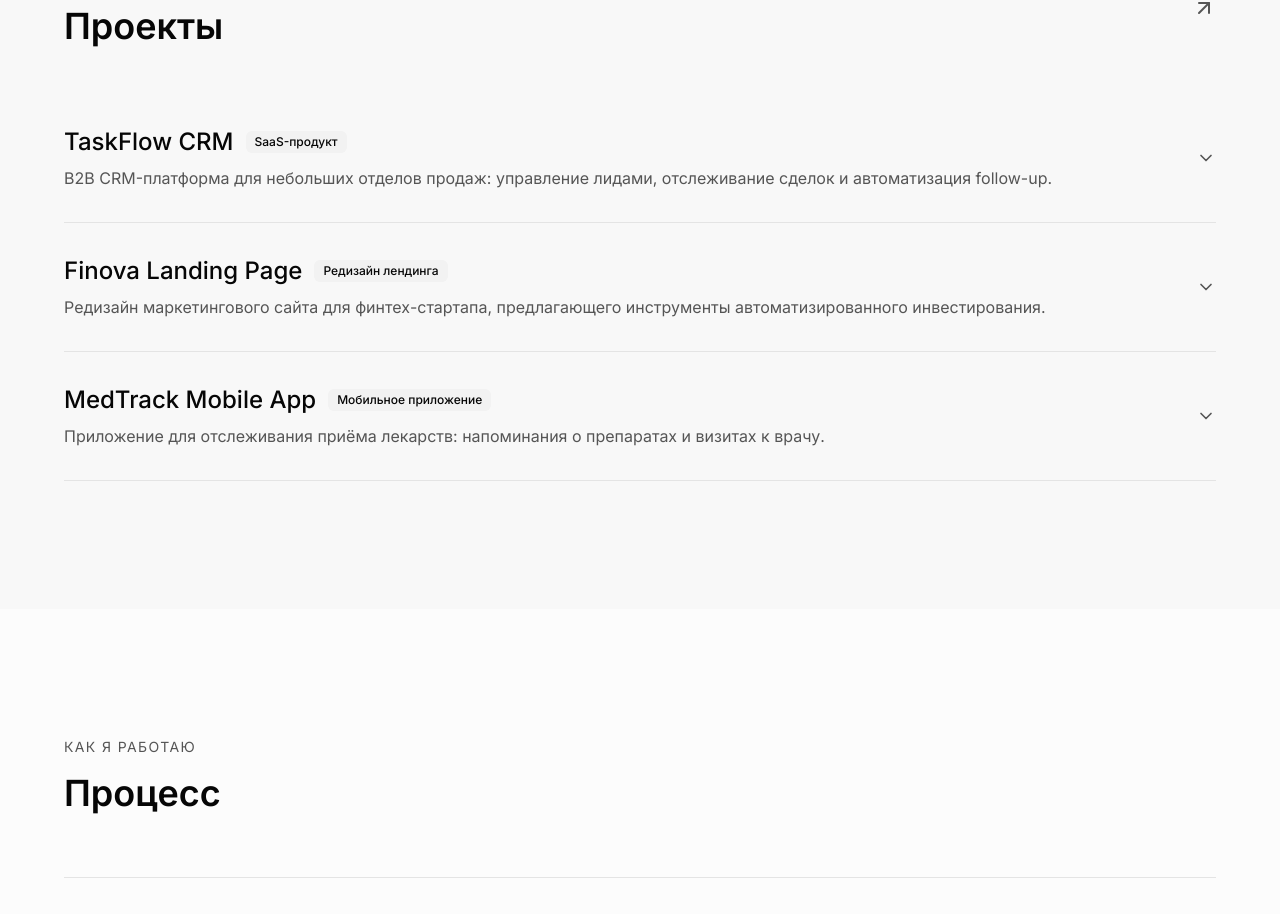
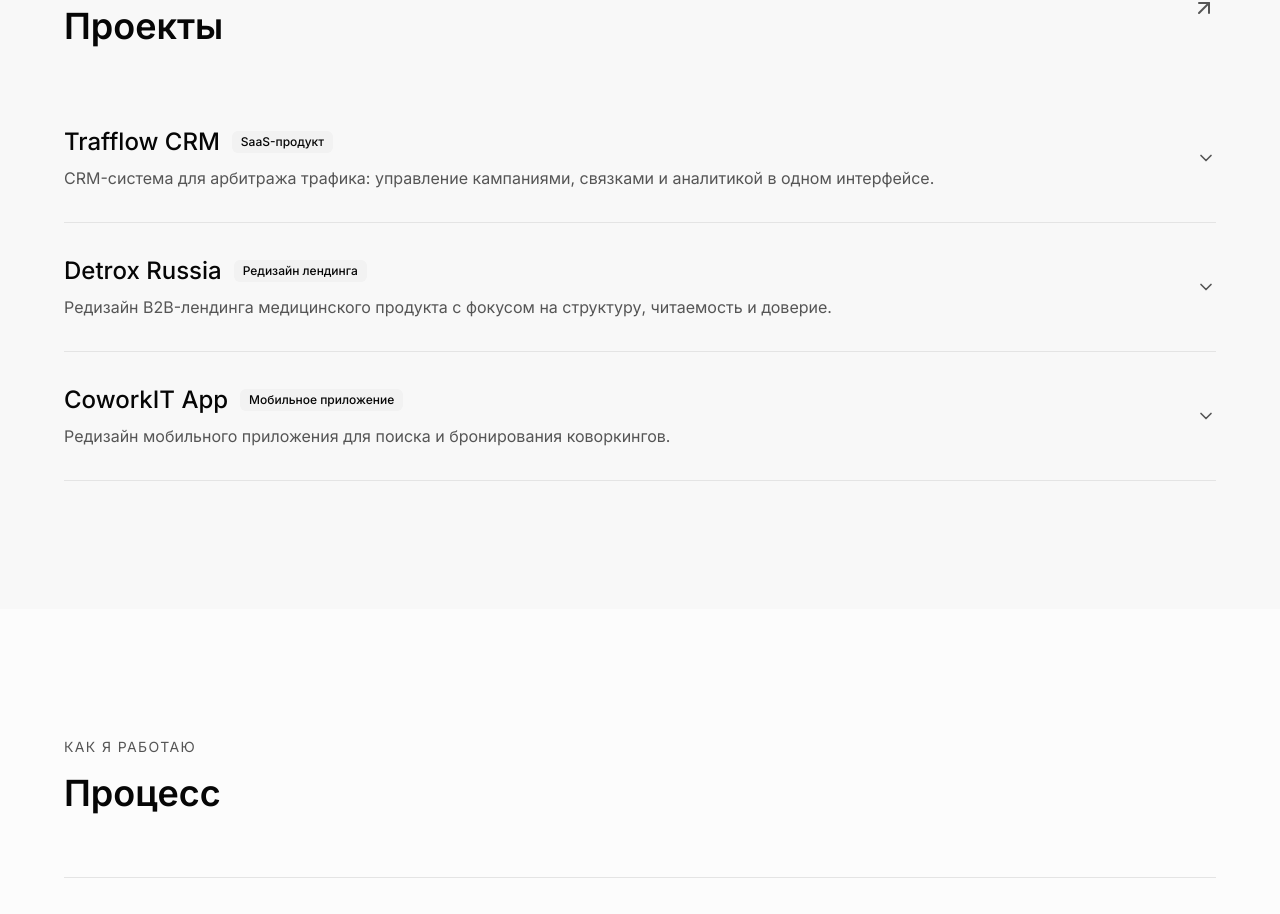
Before and after one commit to timaxutka/mywebsite, a Next.js app: page / in a window 1280 px wide. Shown: the part 1634-2548 px from the top of the page. Built offline with nearby package versions, Linux system fonts and the light colour scheme.

Commit message:
feat: update projects section with new CRM and landing page details
Co-authored-by: Maxim TImofeev <108329896+timaxutka@users.noreply.github.com>

```diff
--- a/components/sections/projects.tsx
+++ b/components/sections/projects.tsx
@@ -21,60 +21,60 @@ interface Project {
 
 const projects: Project[] = [
   {
-    id: 'taskflow',
-    title: 'TaskFlow CRM',
+    id: 'trafflow',
+    title: 'Trafflow CRM',
     category: 'SaaS-продукт',
-    tags: ['UX-исследование', 'UI-дизайн', 'Дизайн-система'],
-    description: 'B2B CRM-платформа для небольших отделов продаж: управление лидами, отслеживание сделок и автоматизация follow-up.',
-    problem: 'Существующая CRM была сложной и перегруженной для небольших команд. Пользователи теряли сделки из-за запутанной навигации и отсутствия наглядного статуса.',
-    task: 'Переработать ключевой опыт работы со сделками: сократить время на действия и улучшить видимость воронки продаж.',
+    tags: ['UX-проектирование', 'UI-дизайн', 'MVP', 'Дизайн-система'],
+    description: 'CRM-система для арбитража трафика: управление кампаниями, связками и аналитикой в одном интерфейсе.',
+    problem: 'Существующие CRM в нише перегружены и требуют долгого обучения. На этапе MVP отсутствовала чёткая структура продукта и логика пользовательских сценариев. Интерфейс рисковал стать сложным и замедлять работу с данными. Это снижало эффективность и увеличивало количество ошибок.',
+    task: 'Спроектировать MVP CRM с нуля: определить ключевые сценарии, упростить работу с данными и создать масштабируемую структуру интерфейса. Снизить порог входа и ускорить выполнение основных действий. Подготовить дизайн к быстрой передаче в разработку.',
     process: [
-      'Провёл 8 интервью с менеджерами по продажам',
-      'Составил карту существующих сценариев и выявил точки трения',
-      'Создал low-fidelity вайрфреймы ключевых экранов',
-      'Разработал консистентную дизайн-систему с переиспользуемыми компонентами',
-      'Итеративно дорабатывал high-fidelity UI на основе обратной связи'
+      'Проанализировал CRM-решения в нише арбитража',
+      'Определил ключевые user flow (кампании, связки, аналитика)',
+      'Спроектировал архитектуру экранов и wireframes',
+      'Разработал UI с фокусом на читаемость данных',
+      'Собрал базовую дизайн-систему и подготовил handoff'
     ],
-    solution: 'Внедрил канбан-представление воронки с карточками быстрых действий, упростил создание сделки с 6 до 3 шагов, добавил контекстные уведомления об обновлениях.',
-    outcome: 'По результатам опросов — создание сделки ускорилось на 40%. Оценка удовлетворённости выросла с 3.2 до 4.5 из 5.',
-    image: '/images/saas.png'
+    solution: 'Переработал структуру интерфейса, разделив сложные сценарии на логические блоки. Вынес ключевые действия в явные точки взаимодействия и упростил работу с данными. Сделал акцент на читаемости метрик и скорости навигации. Интерфейс спроектирован с учётом масштабирования продукта.',
+    outcome: 'Количество действий для базовых операций сократилось примерно на 30–40%. Интерфейс стал проще для освоения без обучения. Улучшилась читаемость аналитики и скорость принятия решений. MVP готов к дальнейшему развитию без пересборки структуры.',
+    image: 'bg-gradient-to-br from-secondary to-muted'
   },
   {
-    id: 'finova',
-    title: 'Finova Landing Page',
+    id: 'detrox',
+    title: 'Detrox Russia',
     category: 'Редизайн лендинга',
-    tags: ['UX-аудит', 'UI-дизайн', 'Оптимизация конверсии'],
-    description: 'Редизайн маркетингового сайта для финтех-стартапа, предлагающего инструменты автоматизированного инвестирования.',
-    problem: 'У оригинального лендинга был показатель отказов 65%. Пользователи не понимали ценность продукта за первые 5 секунд.',
-    task: 'Переработать лендинг так, чтобы чётко донести преимущества продукта и увеличить конверсию в регистрации.',
+    tags: ['UX-аудит', 'UI-дизайн', 'B2B', 'Оптимизация конверсии'],
+    description: 'Редизайн B2B-лендинга медицинского продукта с фокусом на структуру, читаемость и доверие.',
+    problem: 'Лендинг был перегружен технической информацией, из-за чего пользователь не понимал ценность продукта в первые секунды. Отсутствовала визуальная иерархия, и элементы конкурировали за внимание. Первый экран не формировал доверие и фокус. Страница воспринималась как каталог, а не продающий инструмент.',
+    task: 'Переработать лендинг так, чтобы быстро донести ценность продукта и выстроить понятный пользовательский сценарий. Усилить первый экран и упростить восприятие информации. Сделать страницу более структурированной и ориентированной на B2B-аудиторию.',
     process: [
-      'Проанализировал тепловые карты и записи сессий',
-      'Провёл бенчмарк 5 конкурентных лендингов',
-      'Разработал 3 концепции вайрфреймов с разной иерархией сообщений',
-      'Создал адаптивный UI с mobile-first подходом',
-      'Добавил микроанимации для ключевых CTA'
+      'Проанализировал текущую структуру и поведение пользователя',
+      'Определил приоритеты контента и ключевые точки внимания',
+      'Пересобрал структуру страницы и сценарий просмотра',
+      'Разработал новую визуальную иерархию',
+      'Адаптировал дизайн под разные устройства'
     ],
-    solution: 'Переструктурировал hero-секцию с чётким ценностным предложением, добавил социальные доказательства выше линии сгиба, упростил форму регистрации до одного поля email.',
-    outcome: 'Показатель отказов снизился до 42%. Конверсия в регистрации выросла на 28% за первый месяц после запуска.',
+    solution: 'Сфокусировал интерфейс на продукте и ключевых преимуществах. Упростил подачу сложной информации за счёт структуры и акцентов. Усилил первый экран, чтобы он сразу объяснял ценность продукта. Выстроил логичный сценарий взаимодействия.',
+    outcome: 'Ключевая информация стала считываться в первые 5–7 секунд. Улучшилась структура и снизилась визуальная перегрузка. Предположительно снизился показатель отказов и увеличилось время на странице. Лендинг стал восприниматься как продуктовый сайт.',
     image: 'bg-gradient-to-br from-muted to-secondary'
   },
   {
-    id: 'medtrack',
-    title: 'MedTrack Mobile App',
+    id: 'coworkit',
+    title: 'CoworkIT App',
     category: 'Мобильное приложение',
-    tags: ['Исследование пользователей', 'Прототипирование', 'iOS-дизайн'],
-    description: 'Приложение для отслеживания приёма лекарств: напоминания о препаратах и визитах к врачу.',
-    problem: 'Пациенты, особенно пожилые, часто пропускали приём лекарств из-за сложных приложений, требующих много ручного ввода.',
-    task: 'Спроектировать простой и доступный трекер лекарств с минимумом ежедневных действий и надёжными напоминаниями.',
+    tags: ['UX-редизайн', 'UI-дизайн', 'Mobile', 'User Flow'],
+    description: 'Редизайн мобильного приложения для поиска и бронирования коворкингов.',
+    problem: 'Интерфейс был устаревшим и перегруженным, а пользовательские сценарии — разрозненными. Фильтры и поиск усложняли выбор, вместо того чтобы помогать. Ключевые действия не имели акцента. Это увеличивало время выполнения задач и снижало удобство.',
+    task: 'Провести редизайн с фокусом на упрощение сценариев, улучшение навигации и обновление визуального стиля. Сделать поиск и фильтрацию более удобными. Снизить когнитивную нагрузку и повысить ощущение современного продукта.',
     process: [
-      'Провёл интервью с 12 пациентами в возрасте 45-75 лет о привычках приёма лекарств',
-      'Создал персоны пользователей и карты путей',
-      'Сделал прототипы 2 моделей взаимодействия в Figma',
-      'Провёл юзабилити-тестирование с 6 участниками',
-      'Доработал UI для доступности (крупные зоны нажатия, высокий контраст)'
+      'Проанализировал текущий интерфейс и сценарии',
+      'Выявил ключевые точки трения',
+      'Пересобрал user flow (поиск, фильтры, профиль)',
+      'Разработал новую структуру экранов',
+      'Обновил UI и протестировал прототип'
     ],
-    solution: 'Спроектировал систему подтверждения одним нажатием, умные напоминания, адаптирующиеся к поведению пользователя, и упрощённое недельное представление. Добавил голосовое подтверждение для hands-free использования.',
-    outcome: 'Юзабилити-тестирование показало 95% успешного выполнения задач у пользователей 60+. Рейтинг в App Store достиг 4.7 после публичного запуска.',
+    solution: 'Упростил структуру интерфейса и усилил визуальную иерархию. Переработал фильтры, сделав их компактнее и удобнее. Выделил ключевые действия и снизил перегруз. Привёл интерфейс к единой системе.',
+    outcome: 'Время поиска коворкинга сократилось примерно на 25–30%. Интерфейс стал быстрее восприниматься и проще в использовании. Пользовательские сценарии стали логичнее и последовательнее. Повысилось общее доверие к продукту.',
     image: 'bg-gradient-to-br from-secondary via-muted to-secondary'
   }
 ]
```
